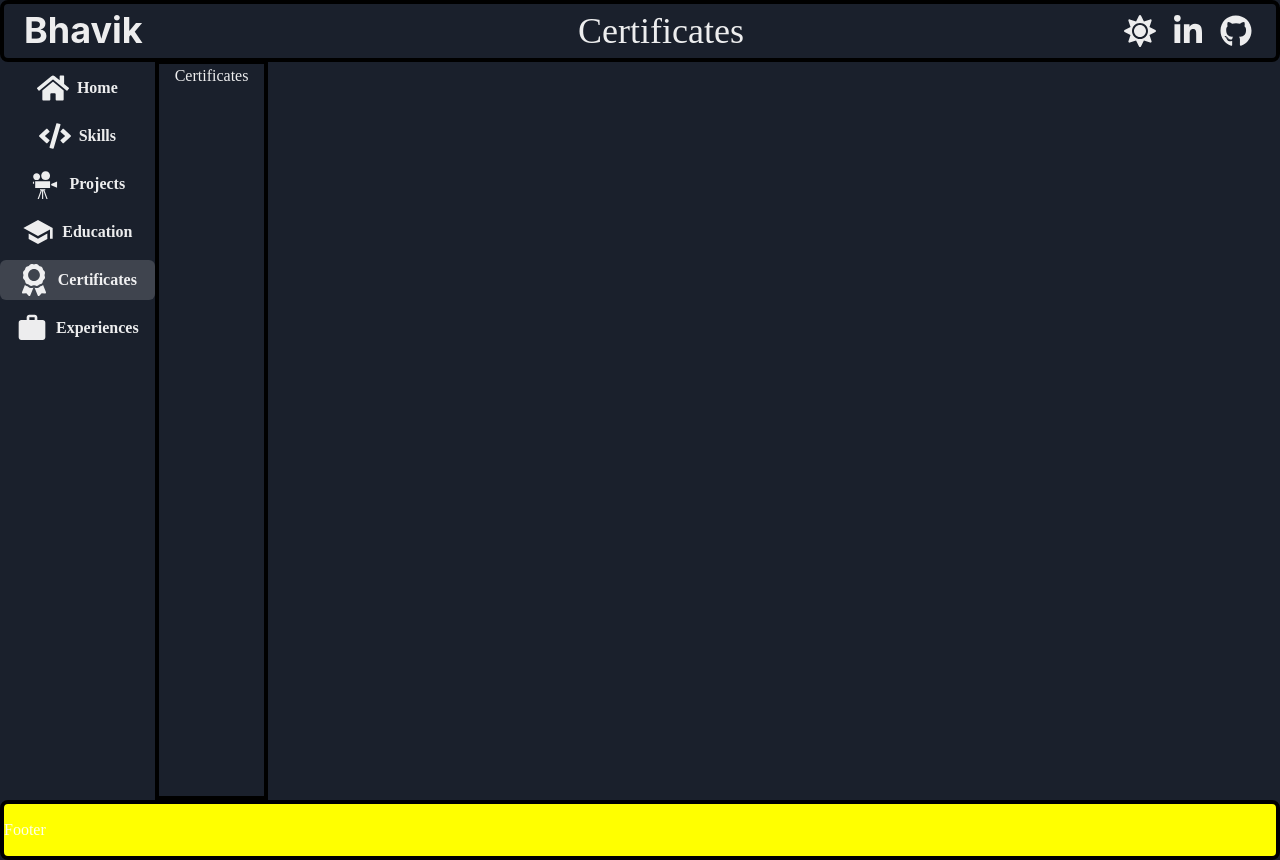
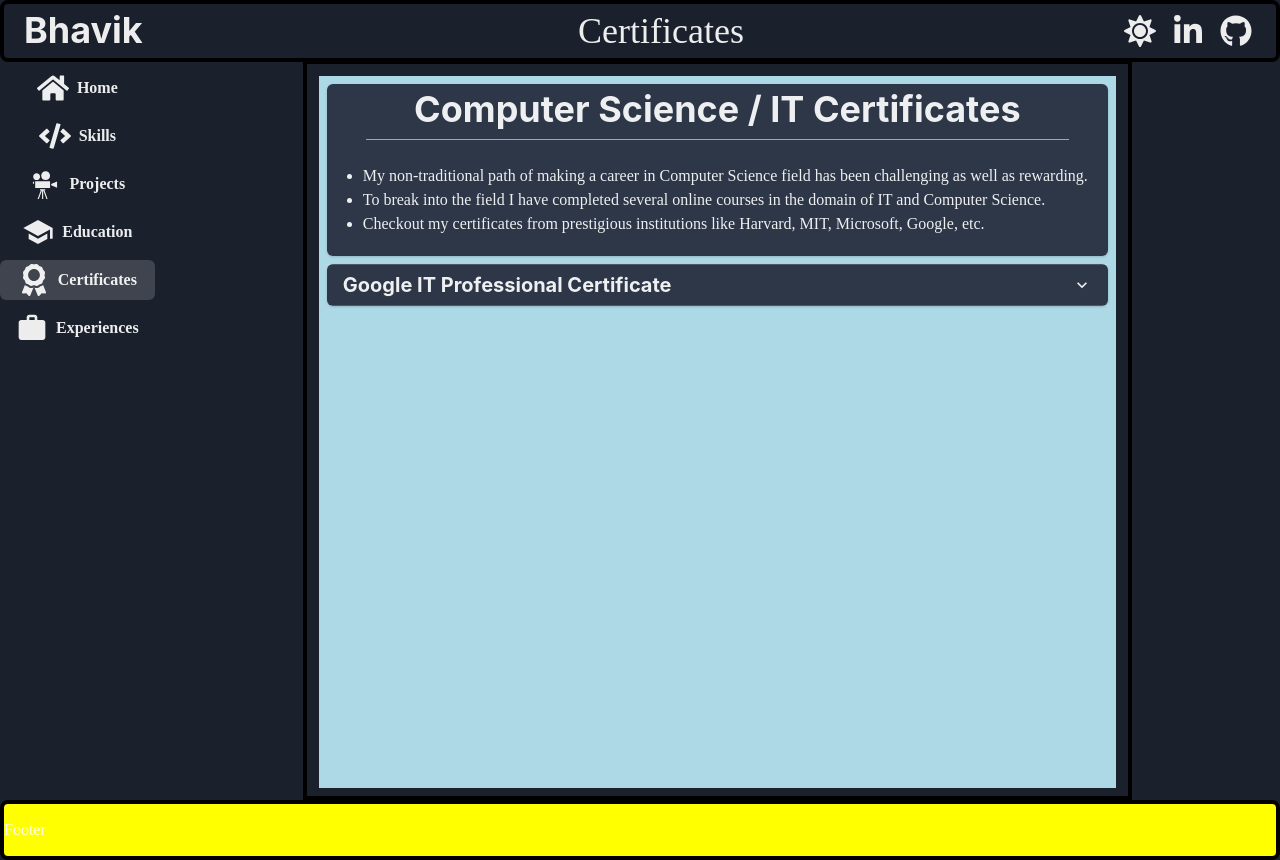
Before and after one commit to bhavik-knight/portfolio-chakra, a React (Vite) app in the folder react/frontend/: page / in a window 1280 px wide. Both pictures are taken after a click on the button "Certificates". Built offline with nearby package versions, Linux system fonts and the light colour scheme.

Commit message:
added certificate page; and relavent styles

```diff
--- a/react/frontend/src/App.css
+++ b/react/frontend/src/App.css
@@ -3,6 +3,7 @@
 @import url("./components/Sidenav.css");
 @import url("./components/Projects.css");
 @import url("./components/ProjectCard.css");
+@import url("./components/Certificates.css");
 
 .container-bg-image {
     background-repeat: no-repeat;
@@ -46,5 +47,7 @@
 
 .content {
     border: 4px solid black;
+    width: auto;
     margin-top: 60px;
+    padding-top: 4px;
 }
--- a/react/frontend/src/App.jsx
+++ b/react/frontend/src/App.jsx
@@ -101,7 +101,8 @@ function App() {
         <Flex
           className="content"
           as="main"
-          px={{ base: 0, lg: "4" }}
+          px={{ base: 0, lg: "4px" }}
+          mx="auto"
         >
           {pages[currentPage].page}
         </Flex>
--- a/react/frontend/src/components/Certificates.css
+++ b/react/frontend/src/components/Certificates.css
@@ -0,0 +1,4 @@
+.certificatesTitle {
+    width: 100%;
+    padding: 8px;
+}
--- a/react/frontend/src/components/Certificates.jsx
+++ b/react/frontend/src/components/Certificates.jsx
@@ -1,7 +1,52 @@
+import { Flex, HStack, VStack, Stack, Box, Wrap, Container, Divider } from "@chakra-ui/react"
+import { List, UnorderedList, ListItem } from "@chakra-ui/react"
+import { Accordion, AccordionIcon, AccordionButton, AccordionItem, AccordionPanel } from "@chakra-ui/react"
+import { Card, CardHeader, CardBody, CardFooter } from "@chakra-ui/react"
+import { Text, Heading } from "@chakra-ui/react"
 
 function Certificates() {
     return (
-        <div>Certificates</div>
+        <Stack m={2} p={2} bg="lightblue">
+            {/* card for information on top */}
+            <Card as="section">
+                <CardHeader as={Heading} mx="auto" my={0} py={1}>
+                    Computer Science / IT Certificates
+                </CardHeader>
+
+                <Divider width="90%" mx="auto" my={1} />
+
+                <CardBody as={UnorderedList} className="certificatesTitle" >
+                    <ListItem>
+                        My non-traditional path of making a career in Computer Science field has been challenging as well as rewarding.
+                    </ListItem>
+                    <ListItem>
+                        To break into the field I have completed several online courses in the domain of IT and Computer Science.
+                    </ListItem>
+                    <ListItem>
+                        Checkout my certificates from prestigious institutions like Harvard, MIT, Microsoft, Google, etc.
+                    </ListItem>
+                </CardBody>
+            </Card>
+
+            {/* certificates */}
+            <Card as="section">
+                <Accordion allowToggle>
+                    <AccordionItem>
+                        <AccordionButton>
+                            <HStack as="span" flex="1" justifyContent="space-between">
+                                <Heading fontSize={{ base: "sm", md: "xl" }}>
+                                    Google IT Professional Certificate
+                                </Heading>
+                                <AccordionIcon />
+                            </HStack>
+                        </AccordionButton>
+                        <AccordionPanel pb={2}>
+                            Place certificates here in Caresoul
+                        </AccordionPanel>
+                    </AccordionItem>
+                </Accordion>
+            </Card>
+        </Stack >
     )
 }
 
```
